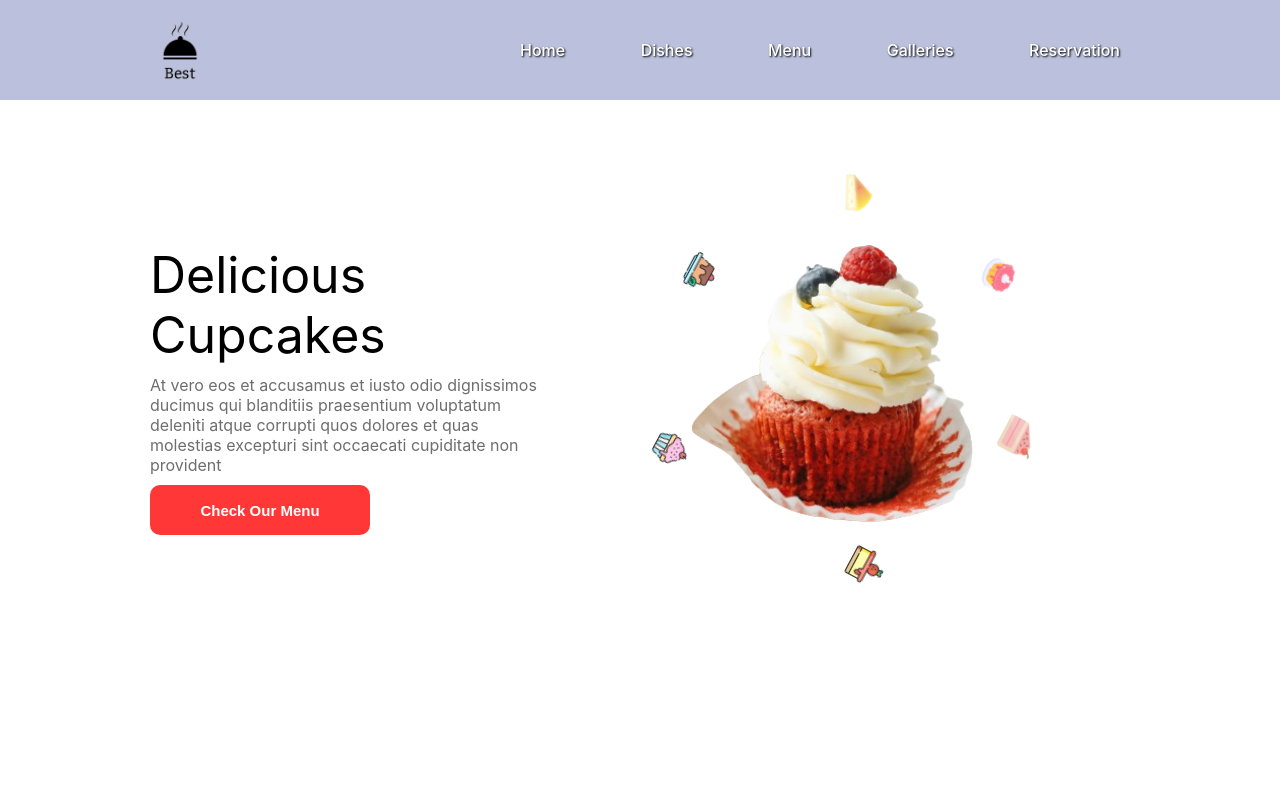
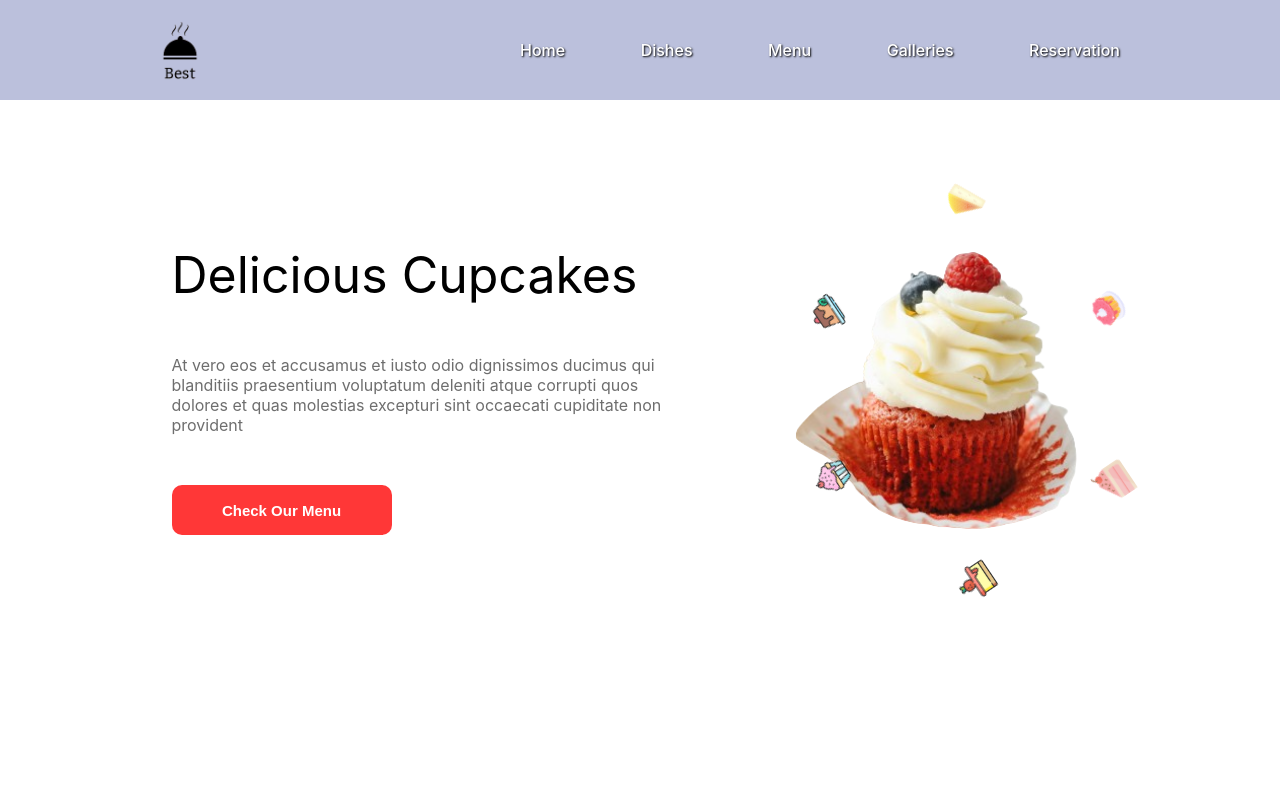
Before and after one commit to MihaelaO29/best, a React (Create React App) app: page / in a window 1280 px wide. Shown: the top 800 px of the page. Built offline with nearby package versions, Linux system fonts and the light colour scheme.

Commit message:
added more style

```diff
--- a/src/App.css
+++ b/src/App.css
@@ -1,3 +1,19 @@
 .App{
     overflow-y: hidden;
+    overflow-x: auto;
 }
+
+::-webkit-scrollbar {
+    width: 10px;
+    height: 5px;
+}
+
+::-webkit-scrollbar-track {
+    background: #c1c1c1;
+    border-radius: 10px;
+}
+
+::-webkit-scrollbar-thumb {
+    background: #545454;
+    border-radius: 8px;
+}
--- a/src/components/pages/footer/footer.css
+++ b/src/components/pages/footer/footer.css
@@ -63,4 +63,11 @@
     height: 41px;
     background-color: red;
     border: 0;
+    display: flex;
+    align-items: center;
+    justify-content: center;
 }
+
+.submit{
+    height: 20px;
+}
--- a/src/components/pages/footer/footer.tsx
+++ b/src/components/pages/footer/footer.tsx
@@ -51,7 +51,7 @@ function Footer() {
                             placeholder='Enter your email address'
                         />
                         <button className='submit_btn'>
-                            <img src={submit} alt='submit' />
+                            <img  className='submit' src={submit} alt='submit' />
                         </button>
                     </div>
                 </div>
--- a/src/components/pages/galleries/galleries.css
+++ b/src/components/pages/galleries/galleries.css
@@ -10,7 +10,6 @@
     align-items: center;
     justify-content: center;
     flex-direction: column;
-    height: 1000px;
     margin: 100px 0;
 }
 
--- a/src/components/pages/home/home.css
+++ b/src/components/pages/home/home.css
@@ -1,10 +1,10 @@
 .home_section {
   height: 100vh;
-  width: 100vw;
+  width: 100%;
+  overflow-y: hidden;
 }
 
 .navigation {
-  width: 100%;
   height: 100px;
   background-color: #bbc0dc;
 }
@@ -43,7 +43,6 @@
 
 .home_content {
   height: 580px;
-  padding: 0 150px;
   display: flex;
   justify-content: center;
   align-items: center;
@@ -75,7 +74,9 @@
   display: flex;
   flex-direction: column;
   justify-content: space-between;
+  padding-left: 87px;
 }
+
 
 .home_content_img {
   height: 50%;
@@ -115,14 +116,16 @@
 
 .cupcake-container {
   position: relative;
-  width: 300px;
-  height: 300px;
-  margin: 0 auto;
+  width: 40%;
+  height: 100%;
+  display: flex;
+  align-items: center;
+  justify-content: center;
 }
 
 .cupcake-image {
   position: absolute;
-  width: 100%;
+  width: 300px;
   height: auto;
   z-index: 1;
 }
@@ -136,38 +139,38 @@
 }
 
 .icon1 {
-  top: 6%;
-  left: 65%;
+  top: 33%;
+  left: 60%;
   transform: translate(-50%, -50%) rotate(0deg);
 }
 
 .icon2 {
-  top: 5%;
-  left: -34%;
+  top: 34%;
+  left: 5%;
   transform: translate(-50%, -50%) rotate(60deg);
 }
 
 .icon3 {
-  top: -21%;
-  left: 17%;
+  top: 14%;
+  left: 32%;
   transform: translate(-50%, -50%) rotate(120deg);
 }
 
 .icon4 {
-  top: 103%;
-  left: 21%;
+  top: 80%;
+  left: 34%;
   transform: translate(-50%, -50%) rotate(180deg);
 }
 
 .icon5 {
-  top: 60%;
-  left: 72%;
+  top: 63%;
+  left: 61%;
   transform: translate(-50%, -50%) rotate(240deg);
 }
 
 .icon6 {
-  top: 64%;
-  left: -44%;
+  top: 62%;
+  left: 6%;
   transform: translate(-50%, -50%) rotate(300deg);
 }
 
@@ -177,11 +180,12 @@
   }
 
   100% {
-    transform: rotate(0deg) translateX(100px) rotate(180deg);
+    transform: rotate(0deg) translateX(100px) rotate(360deg);
   }
 }
 
 @keyframes fade {
+
   0%,
   100% {
     opacity: 0;
--- a/src/components/pages/menu/menu.css
+++ b/src/components/pages/menu/menu.css
@@ -1,6 +1,5 @@
 .menu_section {
     background-color: #f0f2fe;
-    width: 100vw;
     display: flex;
     align-items: center;
     justify-content: space-between;
--- a/src/components/pages/reservation/reservation.tsx
+++ b/src/components/pages/reservation/reservation.tsx
@@ -41,7 +41,7 @@ function Reservation() {
                             />
                         </div>
 
-                        <Select options={options} />
+                        <Select placeholder={'Select event'} options={options} />
                     </div>
                     <button className='reservation_btn'>Make Reservation</button>
                 </div>
```
Also changed, not shown: src/components/pages/home/home.tsx (+8 -8 lines).
